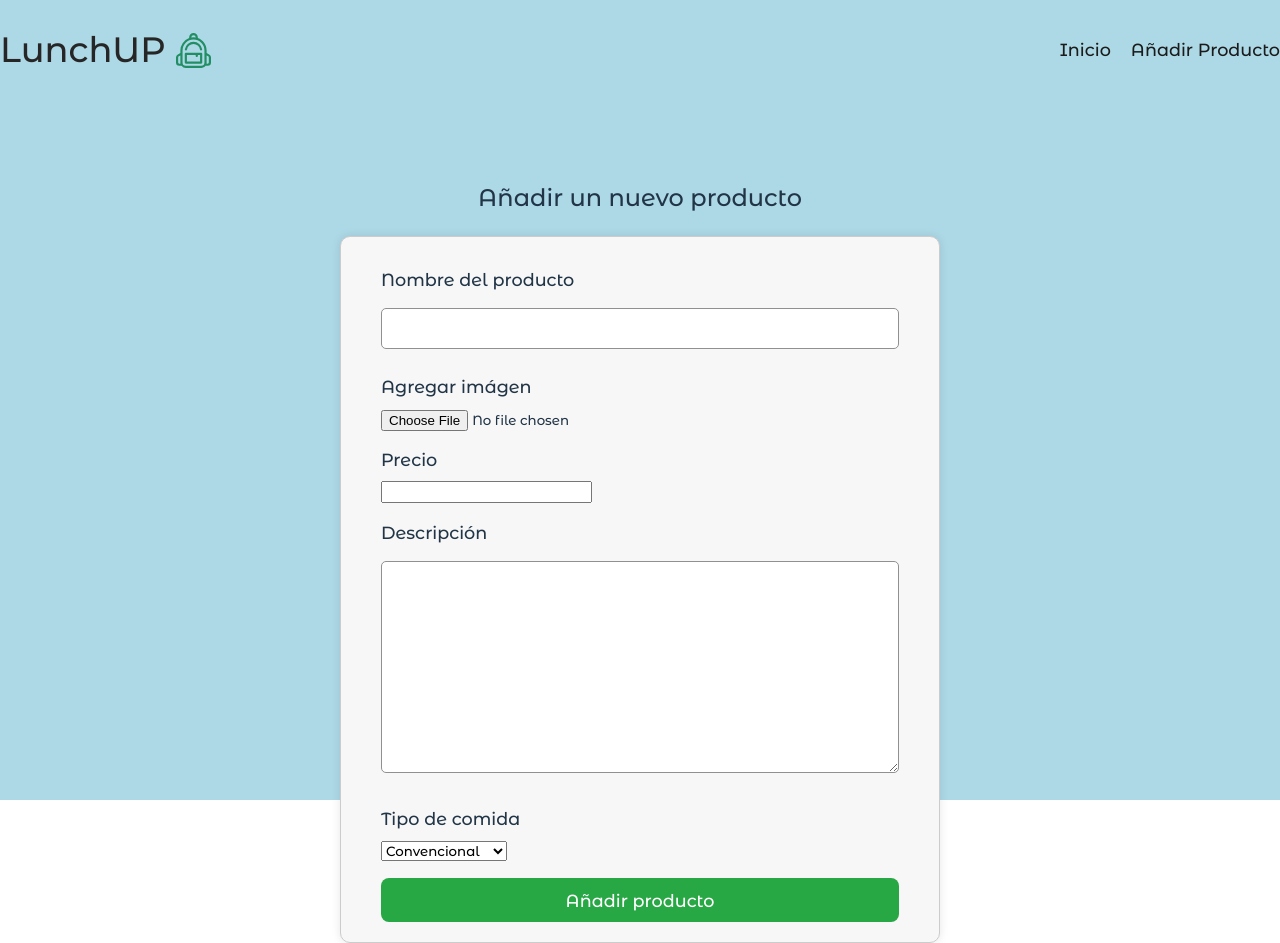
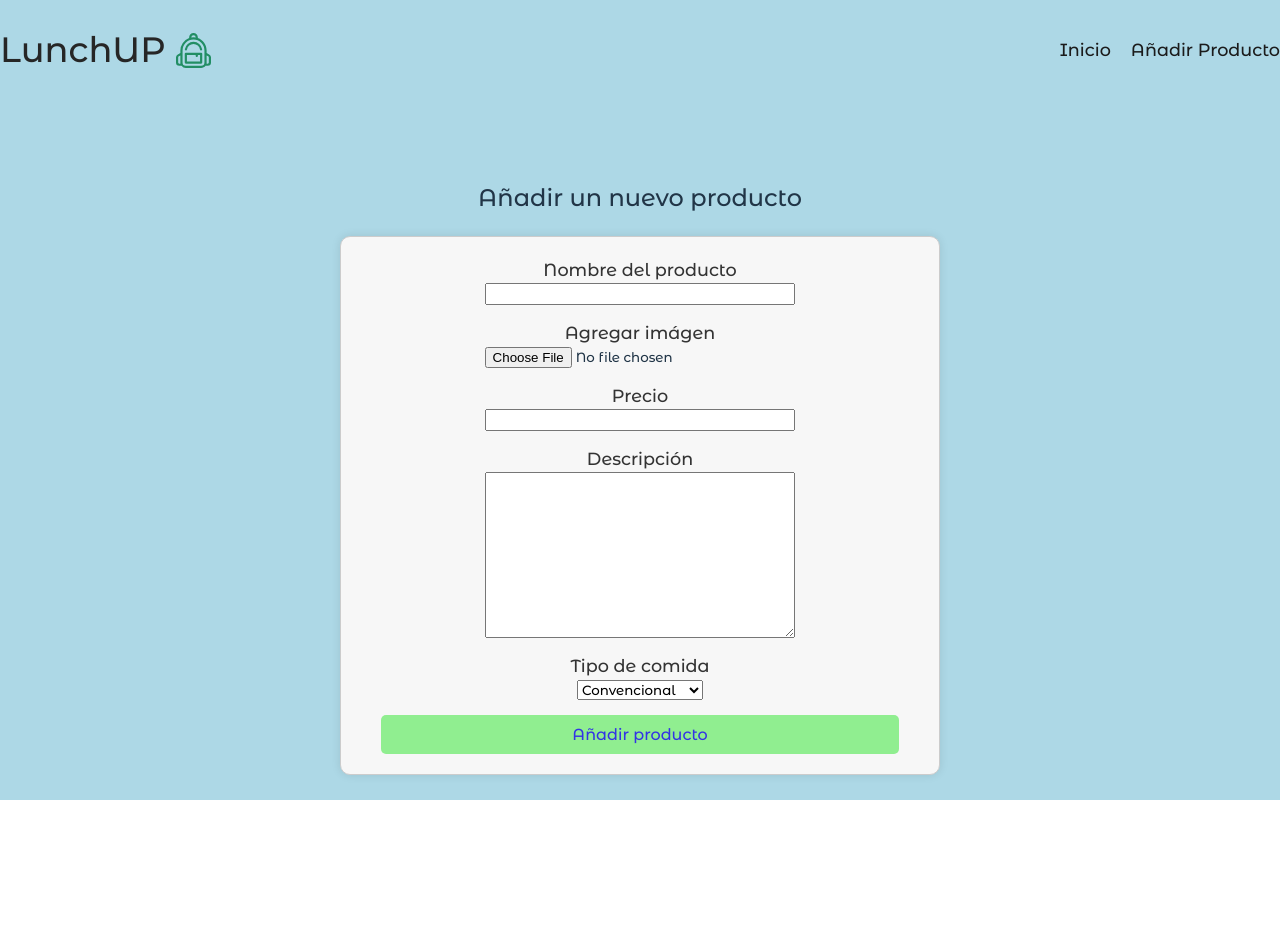
Before and after one commit to LaunchUP-INC/LunchUP-FRONT, a React (Vite) app: page /home in a window 1280 px wide. Both pictures are taken after a click on the link "Añadir Producto". After the commit the page ends 800 px from the top, so only its background shows below. Built offline with nearby package versions, Linux system fonts and the light colour scheme; no server answers.

Commit message:
se modificaron los estilos del form y se agrego la searchBar con sus estilos

```diff
--- a/src/components/ProductForm/ProductForm.jsx
+++ b/src/components/ProductForm/ProductForm.jsx
@@ -5,29 +5,29 @@ const ProductForm = () => {
     <div className={styles.container}>
       <h2>Añadir un nuevo producto</h2>
 
-      <form>
+      <form className={styles.form}>
         <div className={styles.formGroup}>
-          <label>Nombre del producto</label>
-          <input type="text" />
+          <label className={styles.labelForm}>Nombre del producto</label>
+          <input type="text" className={styles.inputForm} />
         </div>
 
         <div className={styles.formGroup}>
-          <label>Agregar imágen</label>
-          <input type="file" />
+          <label className={styles.labelForm}>Agregar imágen</label>
+          <input type="file" className={styles.inputForm}/>
         </div>
 
         <div className={styles.formGroup}>
-          <label>Precio</label>
-          <input type="number" />
+          <label className={styles.labelForm}>Precio</label>
+          <input type="number" className={styles.inputForm}/>
         </div>
 
         <div className={styles.formGroup}>
-          <label>Descripción</label>
-          <textarea cols="30" rows="10"></textarea>
+          <label className={styles.labelForm}>Descripción</label>
+          <textarea cols="30" rows="10" className={styles.inputForm}></textarea>
         </div>
 
         <div className={styles.formGroup}>
-          <label>Tipo de comida</label>
+          <label className={styles.labelForm}>Tipo de comida</label>
           <select>
             <option value="Convencional">Convencional</option>
             <option value="Vegano">Vegano</option>
@@ -36,7 +36,7 @@ const ProductForm = () => {
           </select>
         </div>
 
-        <button type="submit">Añadir producto</button>
+        <button type="submit" className={styles.button}>Añadir producto</button>
       </form>
     </div>
   );
--- a/src/components/ProductForm/ProductForm.module.css
+++ b/src/components/ProductForm/ProductForm.module.css
@@ -9,16 +9,16 @@
 
 /* Estilos para el container */
 
-.container{
+.container {
   display: flex;
   flex-direction: column;
-  justify-content: start;
+  justify-content: center;
   align-items: center;
   padding-top: 60px;
 }
 
 /* Estilos generales para el formulario */
-form {
+.form {
   width: 600px;
   margin: 0 auto;
   padding: 20px;
@@ -32,48 +32,53 @@ form {
 }
 
 /* Estilos para los elementos de entrada */
-input[type="text"],
-input[type="email"],
-input[type="password"],
-textarea {
+
+
+.inputForm {
+  display: flex;
+  flex-direction: column;
+  justify-content: center;
+  align-items: center;
+  width: 60%;
+}
+
+.labelForm {
+  display: flex;
+  flex-direction: column;
+  justify-content: center;
+  align-items: center;
+  width: 100%;
+  color: var(--color-font);
+}
+
+/* Estilos para los botones */
+.button {
   width: 100%;
   padding: 10px;
-  margin: 10px 0;
-  border: 1px solid #909090;
-  border-radius: 5px;
-  box-sizing: border-box;
-  font-size: 16px;
-}
-
-
-
-/* Estilos para los botones */
-button {
-  width: 100%;
-  padding: 10px;
-  background-color: #28a745;
+  background-color: var(--color-input);
   border: none;
   border-radius: 5px;
-  color: white;
+  color: var(--color-secundary);
   font-size: 16px;
   cursor: pointer;
   transition: background-color 0.3s;
 }
 
-button:hover {
-  background-color: #218838;
+.button:hover {
+  background-color: #39fc39;
+  color: var(--color-font);
 }
 
 /* Estilos para etiquetas */
-label {
-  display: block;
-  margin: 10px 0 5px;
-  font-weight: bold;
-}
 
 /* Estilos para el contenedor de campo de formulario */
 .formGroup {
   margin-bottom: 15px;
+  width: 100%;
+  display: flex;
+  flex-direction: column;
+  justify-content: center;
+  align-items: center;
 }
 
 /* Estilos para mensajes de error */
@@ -84,19 +89,20 @@ label {
 
 /* Estilos responsivos */
 @media (max-width: 600px) {
-  form {
+  .form {
     padding: 15px;
   }
 
-  input[type="text"],
-  input[type="email"],
-  input[type="password"],
-  textarea {
-    padding: 8px;
-    font-size: 14px;
+  .labelForm {
+    display: flex;
+    width: 100%;
   }
 
-  button {
+  .inputForm {
+    width: 100%;
+  }
+
+  .button {
     padding: 8px;
     font-size: 14px;
   }
--- a/src/components/SearchBar/SearchBar.jsx
+++ b/src/components/SearchBar/SearchBar.jsx
@@ -1,7 +1,21 @@
-
+import styles from "./SearchBar.module.css"
+import { useState } from "react";
 
 const SearchBar = () =>{
+    const [search, setSearch] = useState("");
 
+    const handleSearch = (event) =>{
+        setSearch(event.target.value);
+    }
+
+    return (
+
+        <div className={styles.container}>
+            <label htmlFor="search" className={styles.label}>Food Search</label>
+            <input type="text" id="search" className={styles.inputForm}/>
+            <button className={styles.button}>Search</button>
+        </div>
+    )
 
 }
 
--- a/src/components/SearchBar/SearchBar.module.css
+++ b/src/components/SearchBar/SearchBar.module.css
@@ -6,3 +6,48 @@
     --color-secundary: #000080;
     --color-white: #ffffff;
   }
+
+  .container {
+    display: flex;
+    flex-direction: row;
+    justify-content: center;
+    align-items: center;
+    gap: 10px;
+    width: 100%;
+  }
+
+  .inputForm {
+    font-size: 25px;
+    border-radius: 5px;
+    border: 1px solid var(--color-border);
+    color: var(--color-font);
+    background-color: var(--color-Body);
+    color: var(--color-font);
+  }
+  .inputForm:focus {
+    outline: none;
+    box-shadow: 0px 0px 10px 0px rgba(0, 0, 0, 0.5);
+    background-color: var(--color-input);
+  }
+  .label {
+    font-size: 30px;
+    font-weight: bold;
+    width: 200px;
+    color: var(--color-font);
+  }
+  .button {
+    font-size: 16px;
+    border-radius: 5px;
+    width: 150px;
+    border: 1px solid var(--color-secundary);
+    color: var(--color-font);
+    background-color: var(--color-input);
+  }
+  .button:hover {
+    cursor: pointer;
+    transform: scale(1.05);
+    transition: all 0.2s ease-in;
+    background-color: #4ef94e;
+    color: var(--color-white);
+    box-shadow: 0px 0px 10px 0px rgba(0, 0, 0, 0.5);
+  }
--- a/src/redux/actions.js
+++ b/src/redux/actions.js
@@ -9,7 +9,7 @@ export const fetchProducts = () => {
   return async (dispatch) => {
     try {
       const requests = productIds.map(id =>
-        axios.get(`https://api.spoonacular.com/recipes/${id}/information?apiKey=6afebc2cf75b47ffa18e47b13b1a2885&includeNutrition=true`)
+        axios.get(`https://api.spoonacular.com/recipes/${id}/information?apiKey=5c8d4df2c99a46b5bcdf4a9d604bc6d9&includeNutrition=true`)
       );
       const responses = await Promise.all(requests);
       const products = responses.map(response => response.data);
```
